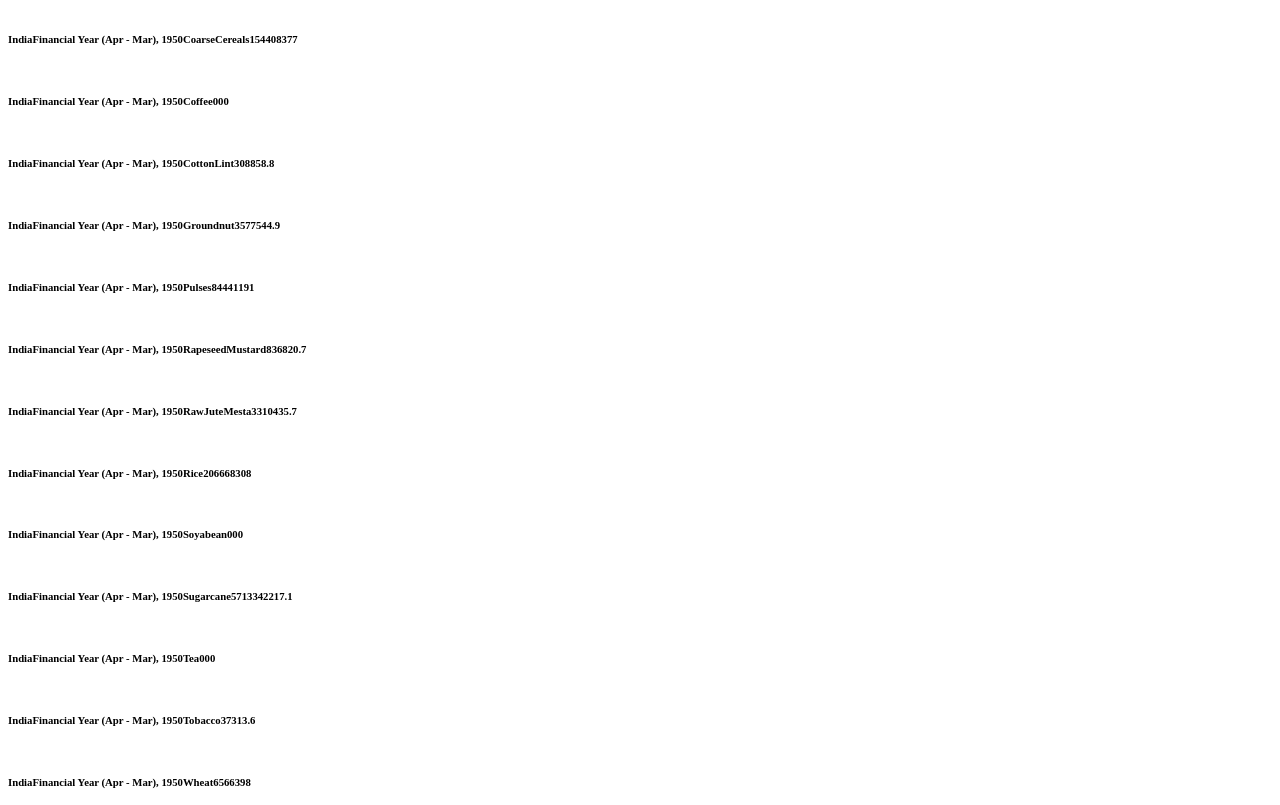
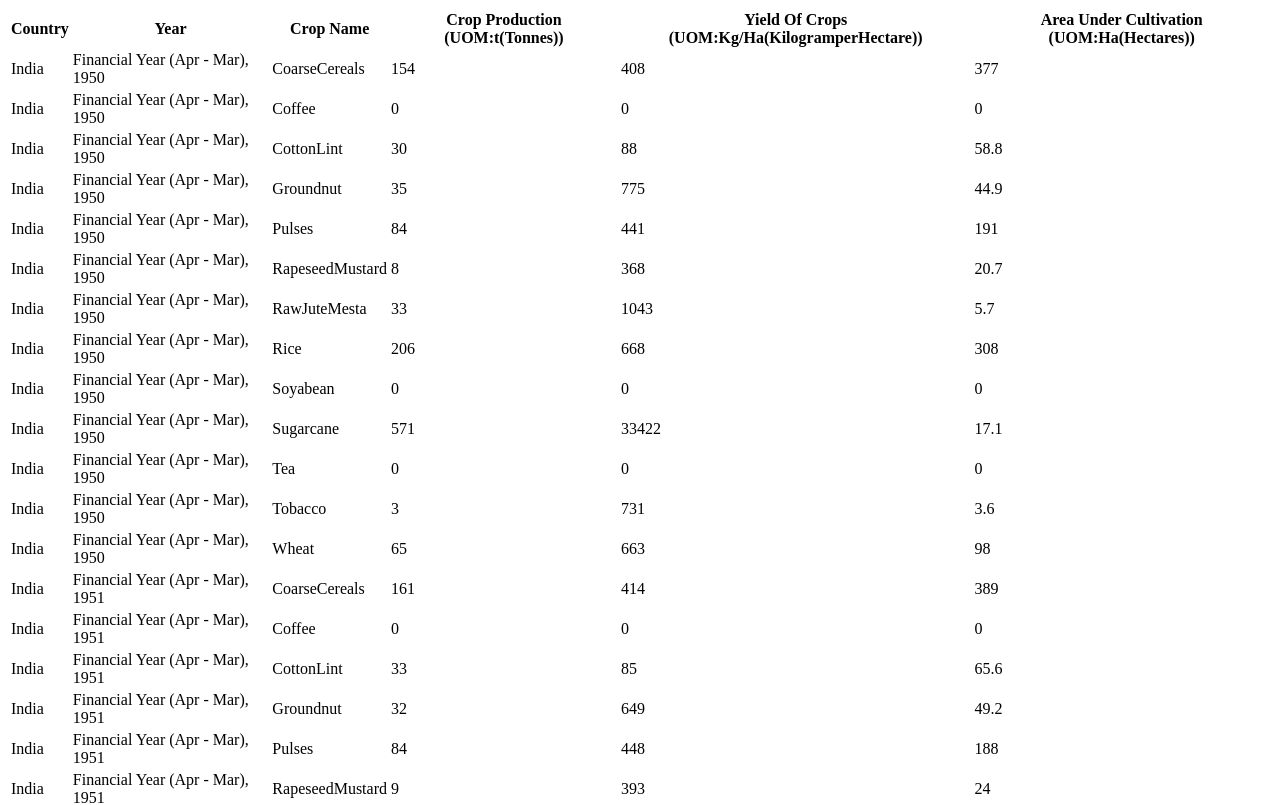
Before and after one commit to Anurag-Bharde/Table_View, a React (Vite) app: page / in a window 1280 px wide. Shown: the top 805 px of the page. Built offline with nearby package versions, Linux system fonts and the light colour scheme.

Commit message:
Done format , Structuring it now

```diff
--- /dev/null
+++ b/postcss.config.cjs
@@ -0,0 +1,14 @@
+module.exports = {
+    plugins: {
+      'postcss-preset-mantine': {},
+      'postcss-simple-vars': {
+        variables: {
+          'mantine-breakpoint-xs': '36em',
+          'mantine-breakpoint-sm': '48em',
+          'mantine-breakpoint-md': '62em',
+          'mantine-breakpoint-lg': '75em',
+          'mantine-breakpoint-xl': '88em',
+        },
+      },
+    },
+  };
--- a/src/App.tsx
+++ b/src/App.tsx
@@ -2,12 +2,14 @@ import { useState } from 'react'
 import Info from './data/Info'
 // import './App.css'
 import Work from './components/ItemsRend'
+import { MantineProvider } from '@mantine/core';
+
 
 function App() {
 
   return (
     <>
-    <Work />
+    <MantineProvider><Work /></MantineProvider>
 
     </>
   )
--- a/src/components/ItemsRend.tsx
+++ b/src/components/ItemsRend.tsx
@@ -1,26 +1,36 @@
 import React from "react";
 import Info, {InfoType} from "../data/Info";
-import RendData from "./RendData";
+
+import { Table } from "@mantine/core";
 
 
 const Work: React.FC=()=>{
+    let index:number=0;
+    const rows=Info.map((info:InfoType)=>(
+        <Table.Tr key={index++}>
+            <Table.Td>{info.Country}</Table.Td>
+            <Table.Td>{info.Year}</Table.Td>
+            <Table.Td>{info["Crop Name"] || "0"}</Table.Td>
+            <Table.Td>{info["Crop Production (UOM:t(Tonnes))"] || 0}</Table.Td>
+            <Table.Td>{info["Yield Of Crops (UOM:Kg/Ha(KilogramperHectare))"] || 0}</Table.Td>
+            <Table.Td>{info["Area Under Cultivation (UOM:Ha(Hectares))"] || 0}</Table.Td>
+        </Table.Tr>
+    ))
     return(
 
-    <div>
-        {Info.map((info:InfoType, index: number) =>(
-            <RendData
-            key={`${info.Country}-${info.Year}`}
-            Count={info.Country}
-            Year={info.Year}
-            Crop={info["Crop Name"] || "0"}
-            Produce={info["Crop Production (UOM:t(Tonnes))"] || 0}
-            Yields={info["Yield Of Crops (UOM:Kg/Ha(KilogramperHectare))"] || 0}
-            Area={info["Area Under Cultivation (UOM:Ha(Hectares))"] || 0}
-
-            />
-
-        ))}
-    </div>
+        <Table striped highlightOnHover withColumnBorders>
+            <Table.Thead>
+                <Table.Tr>
+                    <Table.Th>Country</Table.Th>
+                    <Table.Th>Year</Table.Th>
+                    <Table.Th>Crop Name</Table.Th>
+                    <Table.Th>Crop Production (UOM:t(Tonnes))</Table.Th>
+                    <Table.Th>Yield Of Crops (UOM:Kg/Ha(KilogramperHectare))</Table.Th>
+                    <Table.Th>Area Under Cultivation (UOM:Ha(Hectares))</Table.Th>
+                </Table.Tr>
+            </Table.Thead>
+            <Table.Tbody>{rows}</Table.Tbody>
+        </Table>
 
     )
 }
--- a/src/components/RendData.tsx
+++ b/src/components/RendData.tsx
@@ -1,24 +1,28 @@
-import React from 'react'
-interface RendDataProps{
-  Count:string;
-  Year:string;
-  Crop:string;
-  Produce:number;
-  Yields:number;
-  Area:number;
-}
+// import React from 'react'
+// import { Table } from '@mantine/core';
+// interface RendDataProps{
+//   Count:string;
+//   Year:string;
+//   Crop:string;
+//   Produce:number;
+//   Yields:number;
+//   Area:number;
+// }
 
-const RendData:React.FC<RendDataProps>= ({Count,Year,Crop,Produce,Yields,Area}) => {
-  return (
-    <div style={{display:"flex"}}>
-      <h6>{Count}</h6>
-      <h6>{Year}</h6>
-      <h6>{Crop}</h6>
-      <h6>{Produce}</h6>
-      <h6>{Yields}</h6>
-      <h6>{Area}</h6>
-    </div>
-  )
-}
 
-export default RendData
+
+// const RendData:React.FC<RendDataProps>= ({Count,Year,Crop,Produce,Yields,Area}) => {
+
+//   return (
+//     <div style={{display:"flex"}}>
+//       <h6>{Count}</h6>
+//       <h6>{Year}</h6>
+//       <h6>{Crop}</h6>
+//       <h6>{Produce}</h6>
+//       <h6>{Yields}</h6>
+//       <h6>{Area}</h6>
+//     </div>
+//   )
+// }
+
+// export default RendData
```
